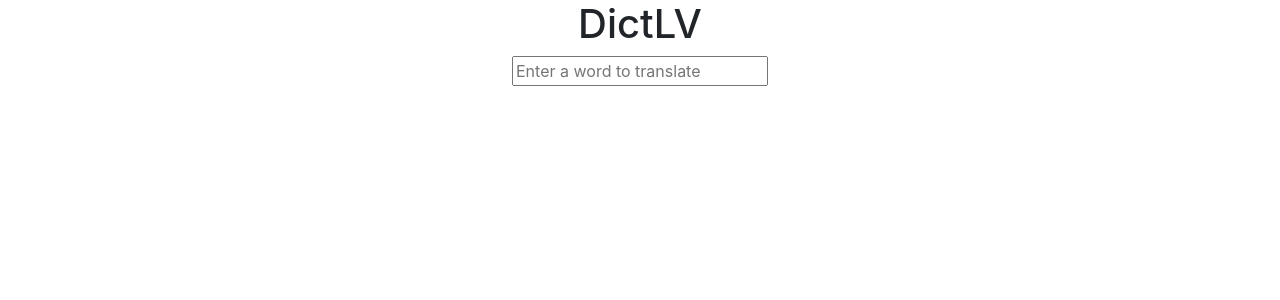
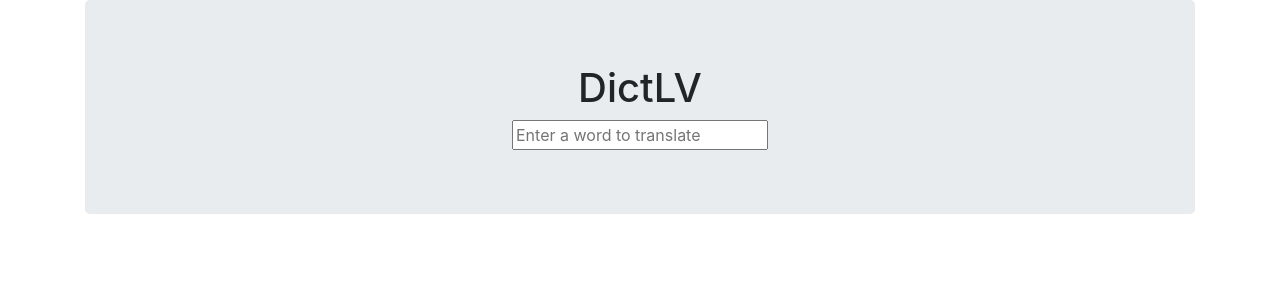
Before and after one commit to martinnobis/dictlv, a Django app: page / in a window 1280 px wide. Shown: the top 300 px of the page. Run offline with Django 3.2, Linux system fonts and the light colour scheme; some libraries are stand-ins or nearby versions.

Commit message:
Simplified html css slightly.

```diff
--- a/translations/templates/base.html
+++ b/translations/templates/base.html
@@ -11,8 +11,7 @@
 
 <body>
     <div class="container">
-            <div class="row">
-                <div class="mx-auto">
+        <div class="jumbotron">
             <div class="text-center">
                 <h1>DictLV</h1>
                 <!--- The input form -->
@@ -24,11 +23,10 @@
     </div>
 
     <div class="row">
+        <div class="col">
             <!--<div class="mx-auto"> -->
-                <div class="row justify-content-around">
             <!--- The results block -->
             {% block table %} {% endblock %}
-                </div>
         </div>
     </div>
 
```
Lines whose indentation alone changed are shown as unchanged.
